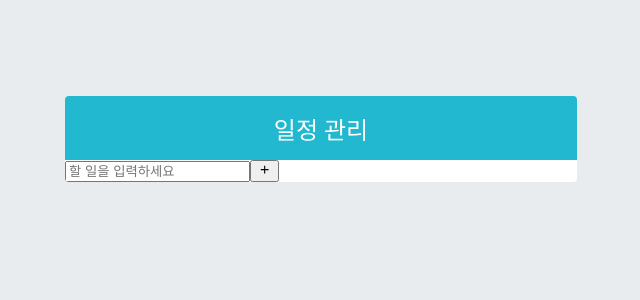
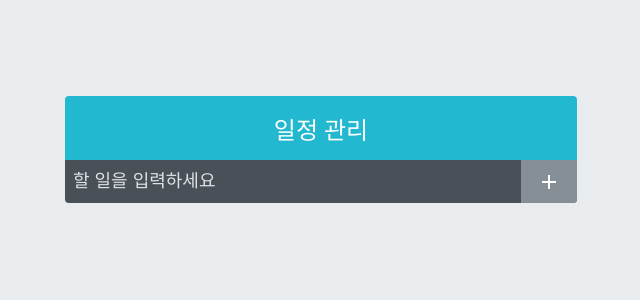
Before and after one commit to heeeun1207/ReactPrac, a React (Create React App) app in the folder todo-app/: page / in a window 1280 px wide. Shown: the top 300 px of the page, without its empty margins (319-959 px from the left). Built offline with nearby package versions, Linux system fonts and the light colour scheme.

Commit message:
TodoInsert 스타일링하기

```diff
--- a/todo-app/src/components/TodoInsert.scss
+++ b/todo-app/src/components/TodoInsert.scss
@@ -0,0 +1,37 @@
+.TodoInsert {
+  display: flex;
+  background: #495057;
+  input{
+    // 기본 스타일 초기화
+    background: none;
+    outline: none;
+    border: none;
+    padding: 0.5rem;
+    font-size: 1.125rem;
+    line-height: 1.5;
+    color: white;
+    &::placeholder{
+      color: #dee2e6;
+    }
+    // 버튼을 제외한 영역을 모두 차지하기
+    flex: 1;
+  }
+  button {
+    // 기본 스타일 초기화
+    background: none;
+    outline: none;
+    border:none;
+    background: #868e96;
+    color : white;
+    padding-left: 1rem;
+    padding-right: 1rem;
+    font-size: 1.5rem;
+    display: flex;
+    align-items: center;//중앙정렬
+    cursor: pointer;
+    transition: 0.1s background ease-in;
+    &:hover{
+      background: #adb5bd;
+    }
+  }
+}
```
